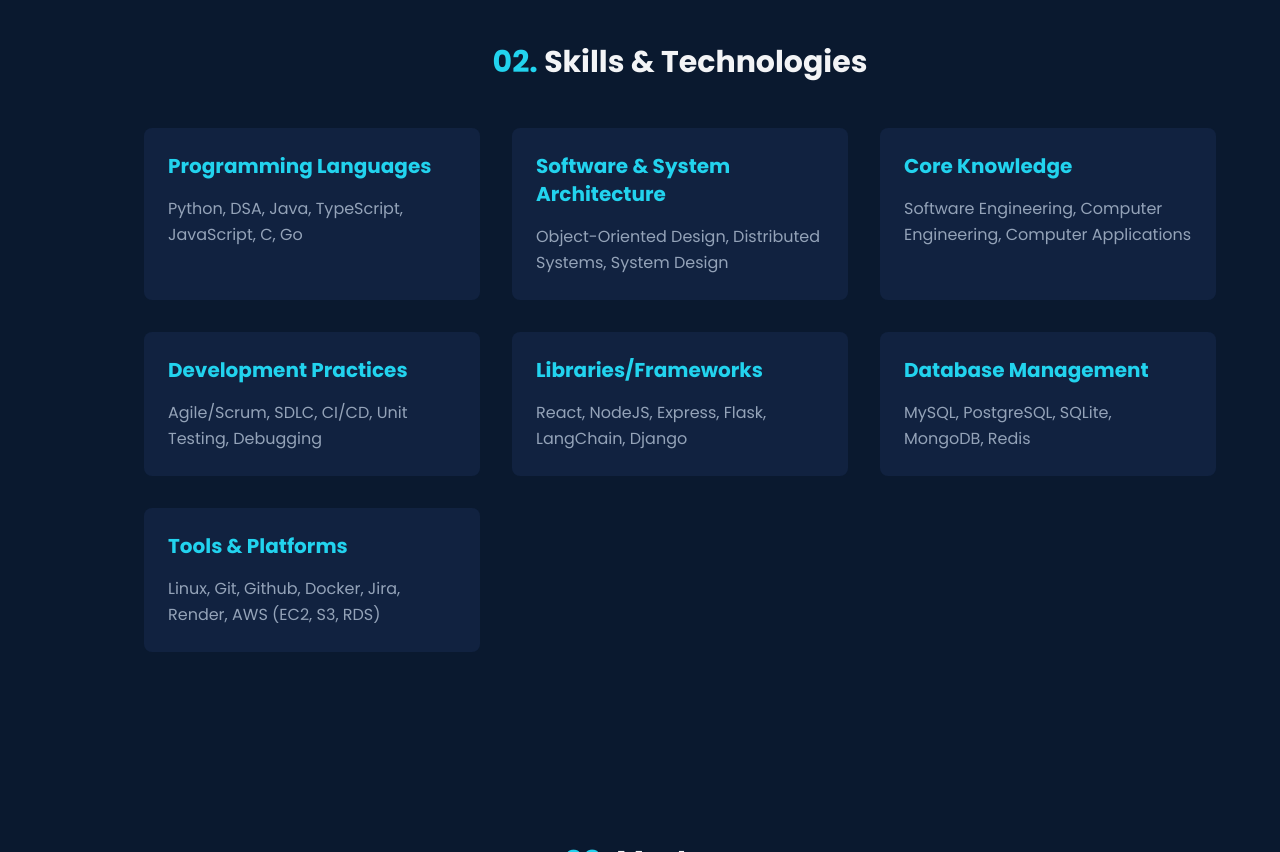
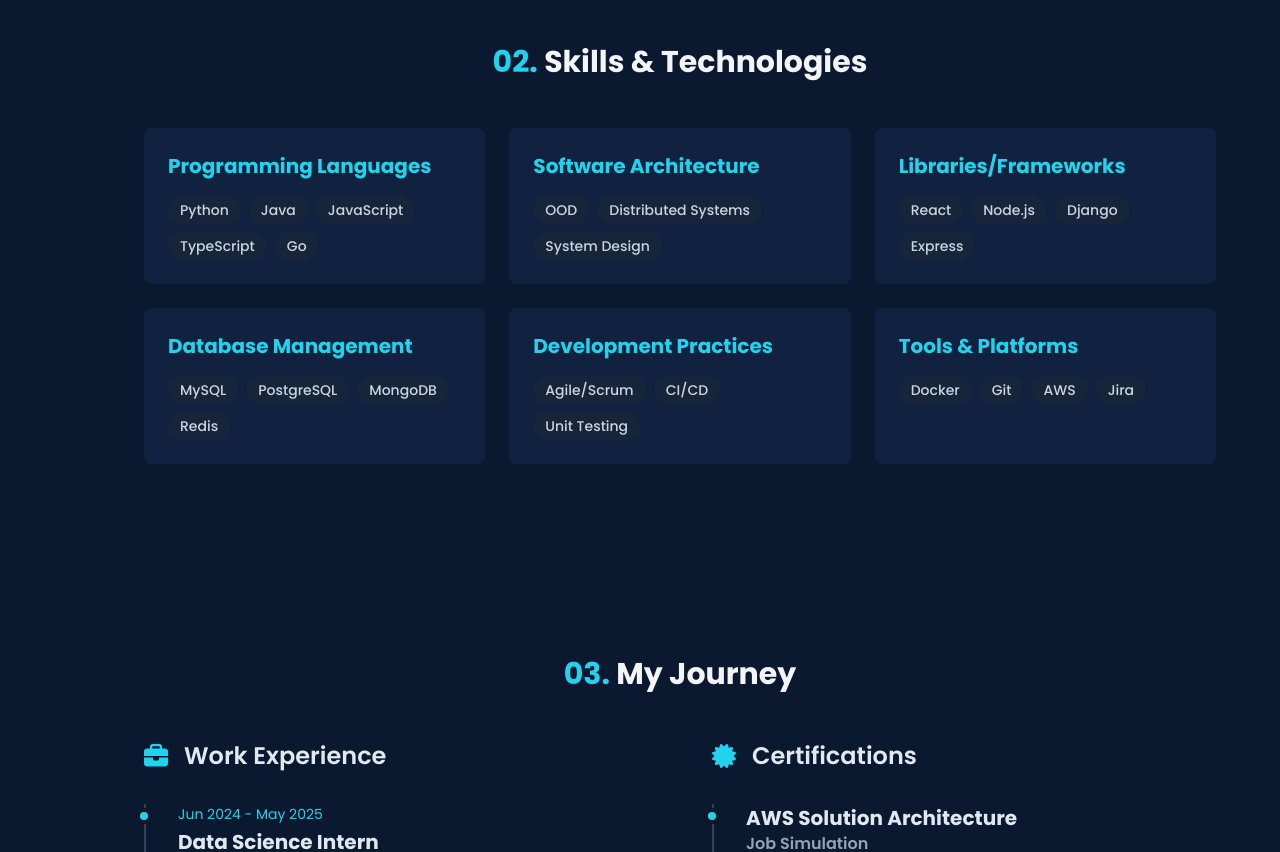
Before and after one commit to sidhartthhhhh/my-portfolio, a plain HTML site: page index.html in a window 1280 px wide. Shown: the part 1340-2192 px from the top of the page. Drawn offline with nearby package versions, Linux system fonts and the light colour scheme.

Commit message:
Updated features

```diff
--- a/index.html
+++ b/index.html
@@ -103,10 +103,8 @@
                 <li class="has-tooltip relative"><a href="#contact" class="text-2xl text-gray-400 hover:text-cyan-400"><i class="fas fa-envelope"></i><span class="tooltip">Contact</span></a></li>
             </ul>
         </nav>
-        <div class="flex flex-col space-y-6 text-xl text-gray-400">
-            <a href="https://github.com/sidhartthhhhh" target="_blank" class="hover:text-cyan-400 transition-colors"><i class="fab fa-github"></i></a>
-            <a href="https://linkedin.com" target="_blank" class="hover:text-cyan-400 transition-colors"><i class="fab fa-linkedin"></i></a>
-        </div>
+        <!-- Social icons are now in the hero section -->
+        <div></div>
     </aside>
 
     <!-- Mobile Header -->
@@ -141,7 +139,16 @@
                     <p class="mt-6 max-w-xl text-lg text-gray-400 fade-in" style="transition-delay: 400ms;">
                         I'm a software developer specializing in building resilient, high-throughput systems and creating exceptional digital experiences.
                     </p>
-                    <div class="mt-8 fade-in" style="transition-delay: 500ms;">
+                    <div class="mt-8 flex items-center space-x-6 fade-in" style="transition-delay: 500ms;">
+                        <a href="https://github.com/sidhartthhhhh" target="_blank" class="text-3xl text-gray-400 hover:text-cyan-400 transition-colors"><i class="fab fa-github"></i></a>
+                        <a href="https://www.linkedin.com/in/sidhartthhhhh/" target="_blank" class="text-3xl text-gray-400 hover:text-cyan-400 transition-colors"><i class="fab fa-linkedin"></i></a>
+                        <a href="https://stackoverflow.com/users/21678074/sidhartthhhhh" target="_blank" class="text-3xl text-gray-400 hover:text-cyan-400 transition-colors"><i class="fab fa-stack-overflow"></i></a>
+                        <a href="https://leetcode.com/u/sidhartthhh/" target="_blank" class="text-3xl text-gray-400 hover:text-cyan-400 transition-colors"><i class="fas fa-code"></i></a>
+                        <a href="https://www.hackerrank.com/profile/singhnishant294" target="_blank" class="text-3xl text-gray-400 hover:text-cyan-400 transition-colors"><i class="fab fa-hackerrank"></i></a>
+                        <!-- Replace # with your actual resume link -->
+                        <a href="https://drive.google.com/file/d/1VNm2S0a2HrFHMT_pYHU19lDIkdxBSwxM/view?usp=sharing" target="_blank" class="text-3xl text-gray-400 hover:text-cyan-400 transition-colors"><i class="fas fa-file-arrow-down"></i></a>
+                    </div>
+                    <div class="mt-8 fade-in" style="transition-delay: 600ms;">
                         <a href="#projects" class="bg-cyan-500 text-white font-semibold px-8 py-4 rounded-md hover:bg-cyan-600 transition-all">
                             Check out my work!
                         </a>
@@ -168,14 +175,60 @@
                     <h2 class="text-3xl font-bold text-gray-100 mb-12 relative text-center">
                         <span class="text-cyan-400">02.</span> Skills & Technologies
                     </h2>
-                    <div class="grid grid-cols-1 md:grid-cols-2 lg:grid-cols-3 gap-8">
-                        <div class="skill-card p-6 rounded-lg"><h3 class="text-xl font-bold text-cyan-400 mb-4">Programming Languages</h3><p class="text-slate-400 leading-relaxed">Python, DSA, Java, TypeScript, JavaScript, C, Go</p></div>
-                        <div class="skill-card p-6 rounded-lg"><h3 class="text-xl font-bold text-cyan-400 mb-4">Software & System Architecture</h3><p class="text-slate-400 leading-relaxed">Object-Oriented Design, Distributed Systems, System Design</p></div>
-                        <div class="skill-card p-6 rounded-lg"><h3 class="text-xl font-bold text-cyan-400 mb-4">Core Knowledge</h3><p class="text-slate-400 leading-relaxed">Software Engineering, Computer Engineering, Computer Applications</p></div>
-                        <div class="skill-card p-6 rounded-lg"><h3 class="text-xl font-bold text-cyan-400 mb-4">Development Practices</h3><p class="text-slate-400 leading-relaxed">Agile/Scrum, SDLC, CI/CD, Unit Testing, Debugging</p></div>
-                        <div class="skill-card p-6 rounded-lg"><h3 class="text-xl font-bold text-cyan-400 mb-4">Libraries/Frameworks</h3><p class="text-slate-400 leading-relaxed">React, NodeJS, Express, Flask, LangChain, Django</p></div>
-                        <div class="skill-card p-6 rounded-lg"><h3 class="text-xl font-bold text-cyan-400 mb-4">Database Management</h3><p class="text-slate-400 leading-relaxed">MySQL, PostgreSQL, SQLite, MongoDB, Redis</p></div>
-                        <div class="skill-card p-6 rounded-lg md:col-span-2 lg:col-span-1"><h3 class="text-xl font-bold text-cyan-400 mb-4">Tools & Platforms</h3><p class="text-slate-400 leading-relaxed">Linux, Git, Github, Docker, Jira, Render, AWS (EC2, S3, RDS)</p></div>
+                    <div class="grid grid-cols-1 md:grid-cols-2 lg:grid-cols-3 gap-6">
+                        <div class="skill-card p-6 rounded-lg">
+                            <h3 class="text-xl font-bold text-cyan-400 mb-4">Programming Languages</h3>
+                            <div class="flex flex-wrap gap-2">
+                                <span class="bg-gray-800/50 text-slate-300 text-sm font-medium px-3 py-1 rounded-full">Python</span>
+                                <span class="bg-gray-800/50 text-slate-300 text-sm font-medium px-3 py-1 rounded-full">Java</span>
+                                <span class="bg-gray-800/50 text-slate-300 text-sm font-medium px-3 py-1 rounded-full">JavaScript</span>
+                                <span class="bg-gray-800/50 text-slate-300 text-sm font-medium px-3 py-1 rounded-full">TypeScript</span>
+                                <span class="bg-gray-800/50 text-slate-300 text-sm font-medium px-3 py-1 rounded-full">Go</span>
+                            </div>
+                        </div>
+                        <div class="skill-card p-6 rounded-lg">
+                            <h3 class="text-xl font-bold text-cyan-400 mb-4">Software Architecture</h3>
+                            <div class="flex flex-wrap gap-2">
+                                <span class="bg-gray-800/50 text-slate-300 text-sm font-medium px-3 py-1 rounded-full">OOD</span>
+                                <span class="bg-gray-800/50 text-slate-300 text-sm font-medium px-3 py-1 rounded-full">Distributed Systems</span>
+                                <span class="bg-gray-800/50 text-slate-300 text-sm font-medium px-3 py-1 rounded-full">System Design</span>
+                            </div>
+                        </div>
+                        <div class="skill-card p-6 rounded-lg">
+                            <h3 class="text-xl font-bold text-cyan-400 mb-4">Libraries/Frameworks</h3>
+                            <div class="flex flex-wrap gap-2">
+                                <span class="bg-gray-800/50 text-slate-300 text-sm font-medium px-3 py-1 rounded-full">React</span>
+                                <span class="bg-gray-800/50 text-slate-300 text-sm font-medium px-3 py-1 rounded-full">Node.js</span>
+                                <span class="bg-gray-800/50 text-slate-300 text-sm font-medium px-3 py-1 rounded-full">Django</span>
+                                <span class="bg-gray-800/50 text-slate-300 text-sm font-medium px-3 py-1 rounded-full">Express</span>
+                            </div>
+                        </div>
+                        <div class="skill-card p-6 rounded-lg">
+                            <h3 class="text-xl font-bold text-cyan-400 mb-4">Database Management</h3>
+                            <div class="flex flex-wrap gap-2">
+                                <span class="bg-gray-800/50 text-slate-300 text-sm font-medium px-3 py-1 rounded-full">MySQL</span>
+                                <span class="bg-gray-800/50 text-slate-300 text-sm font-medium px-3 py-1 rounded-full">PostgreSQL</span>
+                                <span class="bg-gray-800/50 text-slate-300 text-sm font-medium px-3 py-1 rounded-full">MongoDB</span>
+                                <span class="bg-gray-800/50 text-slate-300 text-sm font-medium px-3 py-1 rounded-full">Redis</span>
+                            </div>
+                        </div>
+                        <div class="skill-card p-6 rounded-lg">
+                            <h3 class="text-xl font-bold text-cyan-400 mb-4">Development Practices</h3>
+                            <div class="flex flex-wrap gap-2">
+                                <span class="bg-gray-800/50 text-slate-300 text-sm font-medium px-3 py-1 rounded-full">Agile/Scrum</span>
+                                <span class="bg-gray-800/50 text-slate-300 text-sm font-medium px-3 py-1 rounded-full">CI/CD</span>
+                                <span class="bg-gray-800/50 text-slate-300 text-sm font-medium px-3 py-1 rounded-full">Unit Testing</span>
+                            </div>
+                        </div>
+                         <div class="skill-card p-6 rounded-lg">
+                            <h3 class="text-xl font-bold text-cyan-400 mb-4">Tools & Platforms</h3>
+                            <div class="flex flex-wrap gap-2">
+                                <span class="bg-gray-800/50 text-slate-300 text-sm font-medium px-3 py-1 rounded-full">Docker</span>
+                                <span class="bg-gray-800/50 text-slate-300 text-sm font-medium px-3 py-1 rounded-full">Git</span>
+                                <span class="bg-gray-800/50 text-slate-300 text-sm font-medium px-3 py-1 rounded-full">AWS</span>
+                                <span class="bg-gray-800/50 text-slate-300 text-sm font-medium px-3 py-1 rounded-full">Jira</span>
+                            </div>
+                        </div>
                     </div>
                 </div>
             </section>
```
